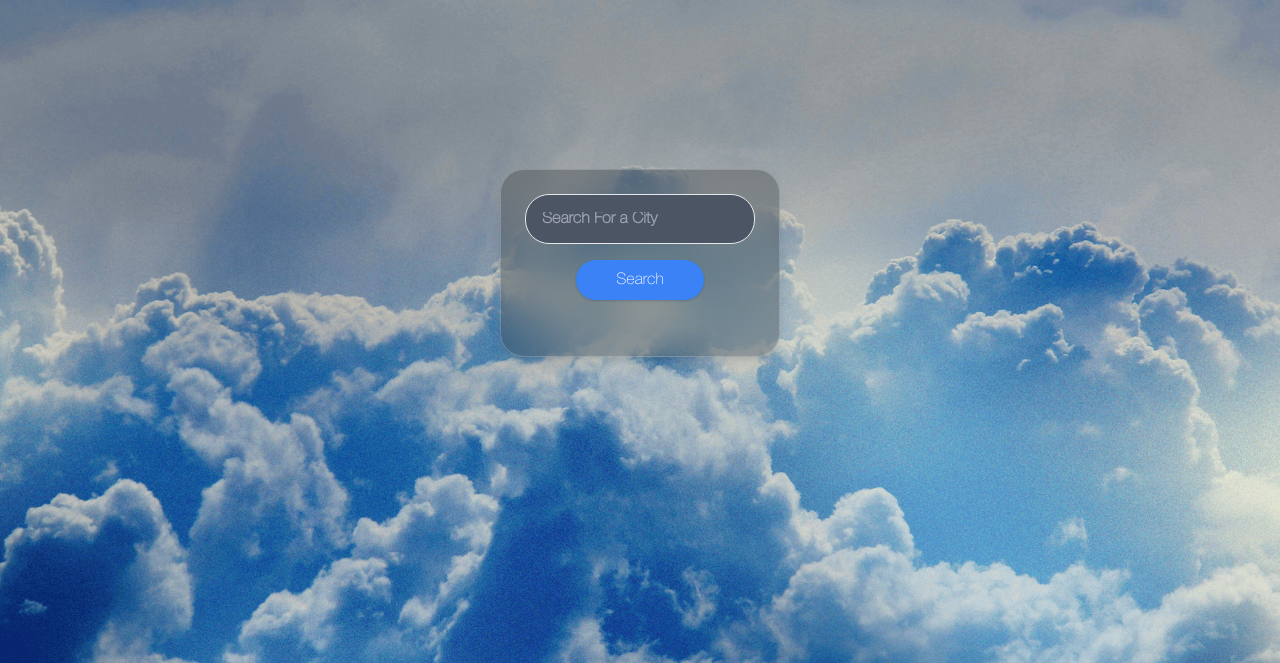
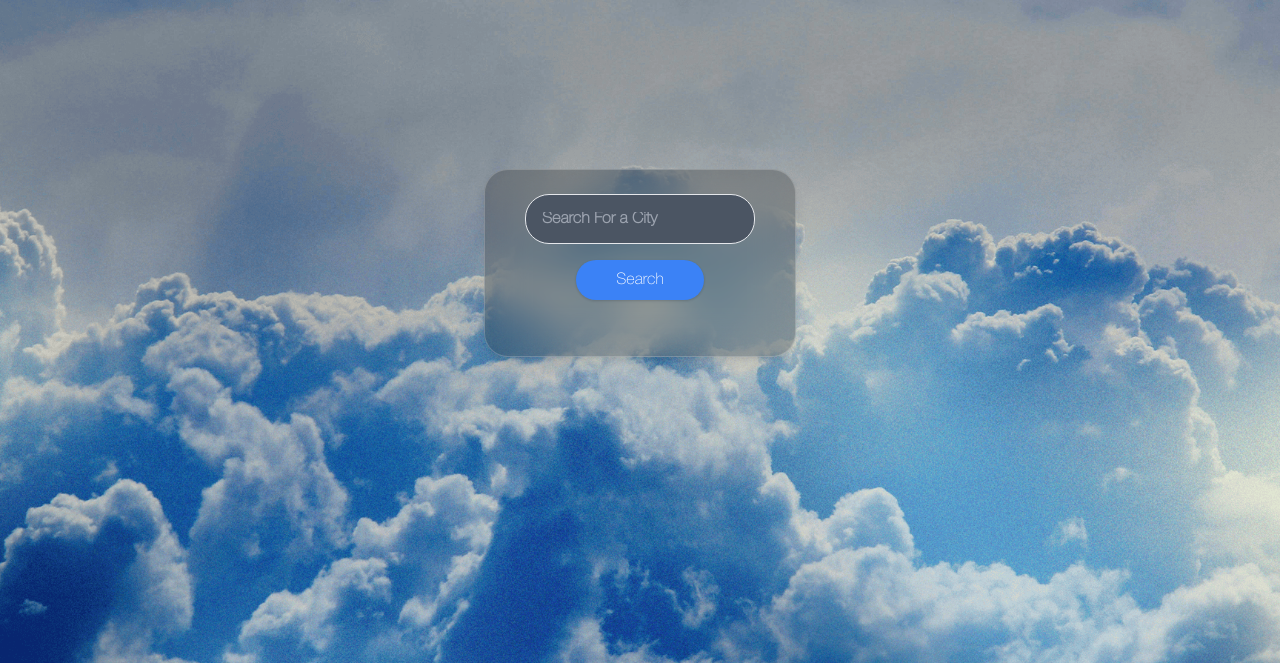
Before and after one commit to YoussefElmonier/ClimaCheck, a plain HTML site: page index.html in a window 1280 px wide. Shown: the part 137-800 px from the top of the page. Drawn offline with nearby package versions, Linux system fonts and the light colour scheme; a web font is replaced by a local one.

Commit message:
Update index.html

```diff
--- a/index.html
+++ b/index.html
@@ -31,14 +31,13 @@
         <img src="./img/cloud.png" alt="ClimaCheck Icon" class="h-10 w-10 mr-3">
         <h1 class="font-sans font-bold text-white text-xl sm:text-2xl">ClimaCheck</h1>
     </div>
-    <div id="weather-container" class="glass min-w-fit p-4 sm:p-6 bg-gray-800/60 backdrop-blur-md rounded-3xl border border-gray-300 shadow-lg px-4 sm:px-6">
+    <div id="weather-container" class="glass min-w-fit p-8 sm:p-6 bg-gray-800/60 backdrop-blur-md rounded-3xl border border-gray-300 shadow-lg px-4 sm:px-10">
         <input type="text" id="city" placeholder="Search For a City" class="font-bold w-full px-4 py-3 border bg-gray-600 rounded-3xl mb-4 text-white placeholder-gray-400 focus:outline-none focus:ring-2 focus:ring-blue-500">
         <div class="flex justify-center mb-6">
             <button onclick="getWeather()" class="w-20 sm:w-32 bg-blue-500 text-white py-2 rounded-full shadow hover:bg-blue-600 transition duration-300">Search</button>
         </div>
         <div id="weather-info" class="text-white text-4xl sm:text-8xl text-center"></div>
         <div id="temp-div" class="text-white text-4xl sm:text-8xl mb-3 text-center"></div>
-        <!-- <img id="weather-icon" alt="Weather Icon" class="font-sans w-32 h-32 mx-auto my-4 hidden"> -->
         <div id="hourly-forecast" class="font-sans text-white mt-8 overflow-x-auto whitespace-nowrap flex justify-between">
         </div>
     </div>
```
